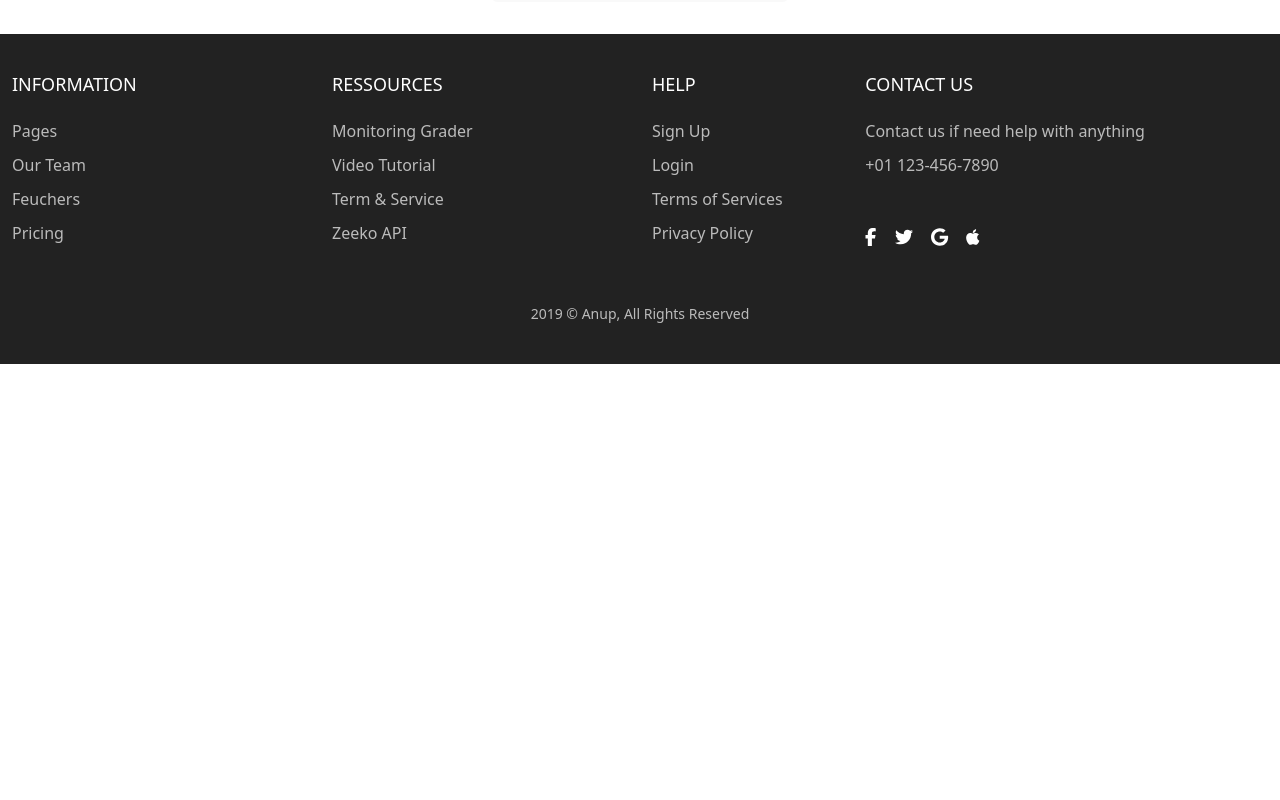
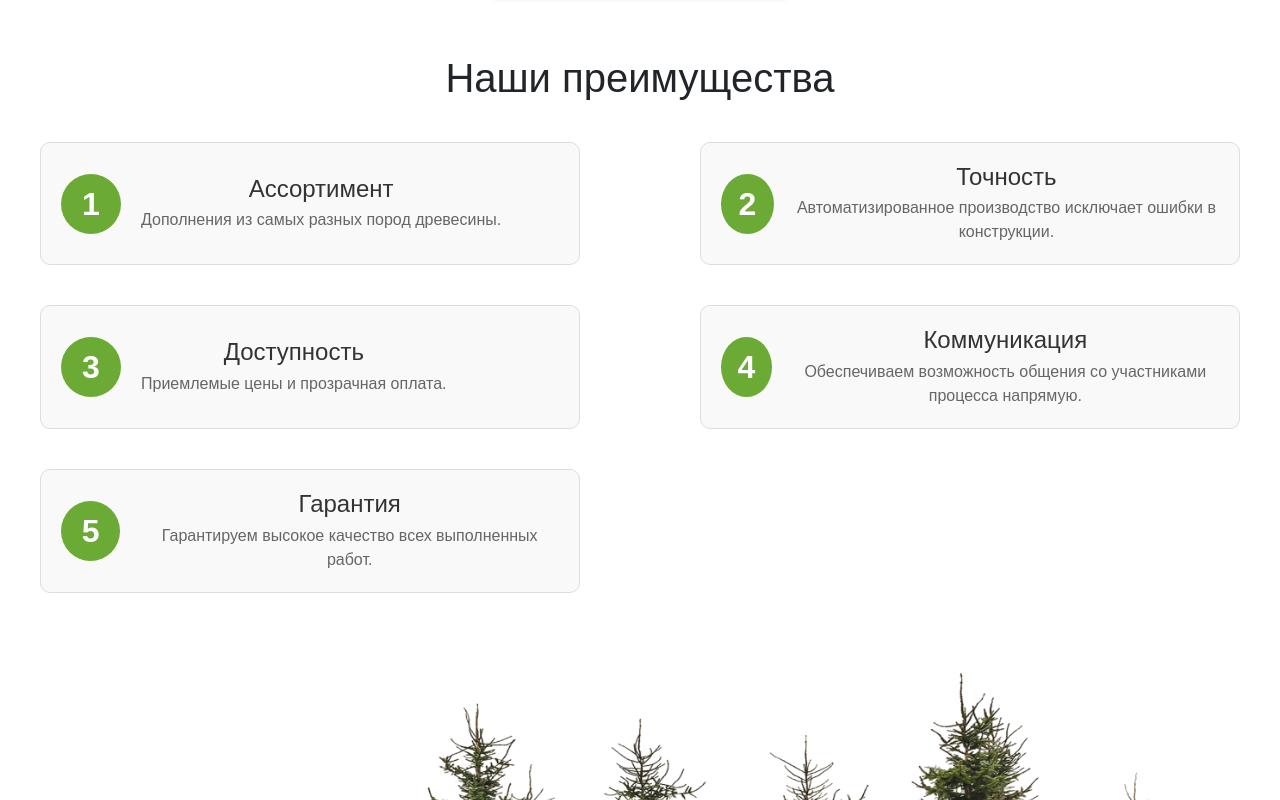
Before and after one commit to nurbekdeveloper/Homespot, a React (Create React App) app: page / in a window 1280 px wide. Shown: the part 3800-4600 px from the top of the page. Before the commit the page ends 4164 px from the top, so only its background shows below. Built offline with nearby package versions, Linux system fonts and the light colour scheme.

Commit message:
add tree section

```diff
--- a/package.json
+++ b/package.json
@@ -40,9 +40,6 @@
       "last 1 firefox version",
       "last 1 safari version"
     ]
-  },
-  "devDependencies": {
-    "cssnano": "^7.0.1",
-    "tailwindcss": "^3.4.3"
   }
+
 }
--- /dev/null
+++ b/src/componenets/trees/Tree.css
@@ -0,0 +1,105 @@
+.advantages-container {
+  display: flex;
+  flex-direction: column;
+  align-items: center;
+  padding: 20px;
+  background-color: #fff;
+  font-family: 'Arial', sans-serif;
+}
+
+.advantages-content {
+  text-align: center;
+  max-width: 1200px;
+  margin: auto;
+  }
+
+.advantages-content h2 {
+  font-size: 2.5rem;
+  margin-bottom: 20px;
+}
+
+.advantages-list {
+  display: flex;
+  flex-wrap: wrap;
+  justify-content: space-between;
+  margin-top: 20px;
+}
+
+.advantage-item {
+  flex: 1 1 45%;
+  max-width: 45%;
+  margin: 20px 0;
+  padding: 20px;
+  background-color: #f9f9f9;
+  border: 1px solid #ddd;
+  border-radius: 10px;
+  display: flex;
+  align-items: center;
+}
+
+.advantage-number {
+  font-size: 2rem;
+  font-weight: bold;
+  margin-right: 20px;
+  padding: 10px;
+  background-color: #6baa34;
+  color: white;
+  border-radius: 50%;
+  display: flex;
+  align-items: center;
+  justify-content: center;
+  width: 60px;
+  height: 60px;
+}
+
+.advantage-text h3 {
+  margin: 0;
+  font-size: 1.5rem;
+  color: #333;
+}
+
+.advantage-text p {
+  margin: 5px 0 0;
+  color: #666;
+}
+
+.tree-container {
+  width: 100%;
+  margin-top: 20px;
+}
+
+.tree-image {
+  width: 100%;
+  height: auto;
+  margin-top: -250px;
+}
+
+@media (max-width: 1024px) {
+  .advantage-item {
+    flex: 1 1 45%;
+    max-width: 45%;
+
+  }
+
+
+  .advantages-list {
+    justify-content: center;
+  }
+}
+
+@media (max-width: 768px) {
+  .advantages-list {
+    flex-direction: column;
+    align-items: center;
+
+
+  }
+
+  .tree-image{
+    display: none;
+  }
+  .advantage-item {
+    flex: 1 1 100%;
+    max-width: 100%;
+  }
+}
--- /dev/null
+++ b/src/componenets/trees/Tree.jsx
@@ -0,0 +1,37 @@
+import React from 'react';
+import './Tree.css'; // Import the CSS file
+import treeImage from '../../Assets/Tree.png'; // Adjust the path as necessary
+
+const AdvantageItem = ({ number, title, description }) => {
+  return (
+    <div className="advantage-item">
+      <div className="advantage-number">{number}</div>
+      <div className="advantage-text">
+        <h3>{title}</h3>
+        <p>{description}</p>
+      </div>
+    </div>
+  );
+};
+
+const Tree = () => {
+  return (
+    <div className="advantages-container">
+      <div className="advantages-content">
+        <h2>Наши преимущества</h2>
+        <div className="advantages-list">
+          <AdvantageItem number="1" title="Ассортимент" description="Дополнения из самых разных пород древесины." />
+          <AdvantageItem number="2" title="Точность" description="Автоматизированное производство исключает ошибки в конструкции." />
+          <AdvantageItem number="3" title="Доступность" description="Приемлемые цены и прозрачная оплата." />
+          <AdvantageItem number="4" title="Коммуникация" description="Обеспечиваем возможность общения со участниками процесса напрямую." />
+          <AdvantageItem number="5" title="Гарантия" description="Гарантируем высокое качество всех выполненных работ." />
+        </div>
+      </div>
+      <div className="tree-container">
+        <img src={treeImage} alt="Trees" className="tree-image" />
+      </div>
+    </div>
+  );
+};
+
+export default Tree;
--- a/src/pages/main.jsx
+++ b/src/pages/main.jsx
@@ -9,6 +9,7 @@ import Footer from '../componenets/footer/Footer'
 import Navbar from '../componenets/navbar/Navbar'
 import Technology from '../componenets/technology/Technology'
 import UsefulLinks from '../componenets/usefulLinks/UsefulLinks'
+import Tree from '../componenets/trees/Tree'
 
 
 
@@ -22,6 +23,7 @@ function Main() {
       <Technology/>
       <BuildingTypes/>
       <UsefulLinks/>
+      <Tree/>
       <Footer/>
 
 
```
Also changed, not shown: src/Assets/Tree.png (added), src/Assets/logotree.png (added).
